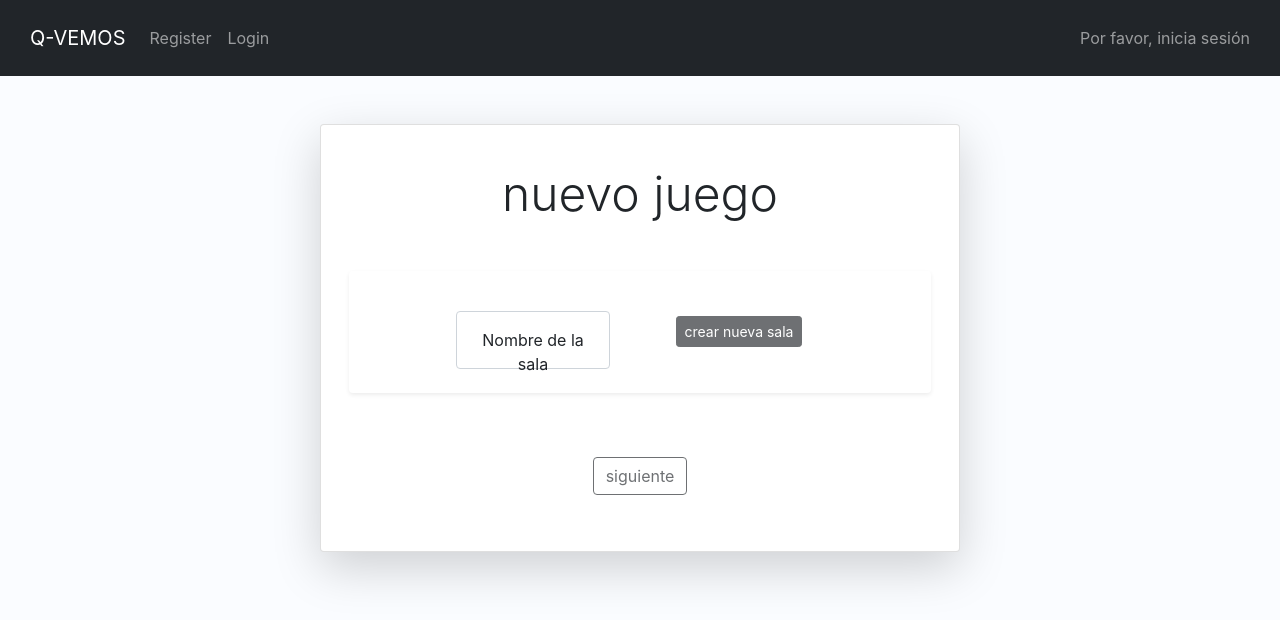
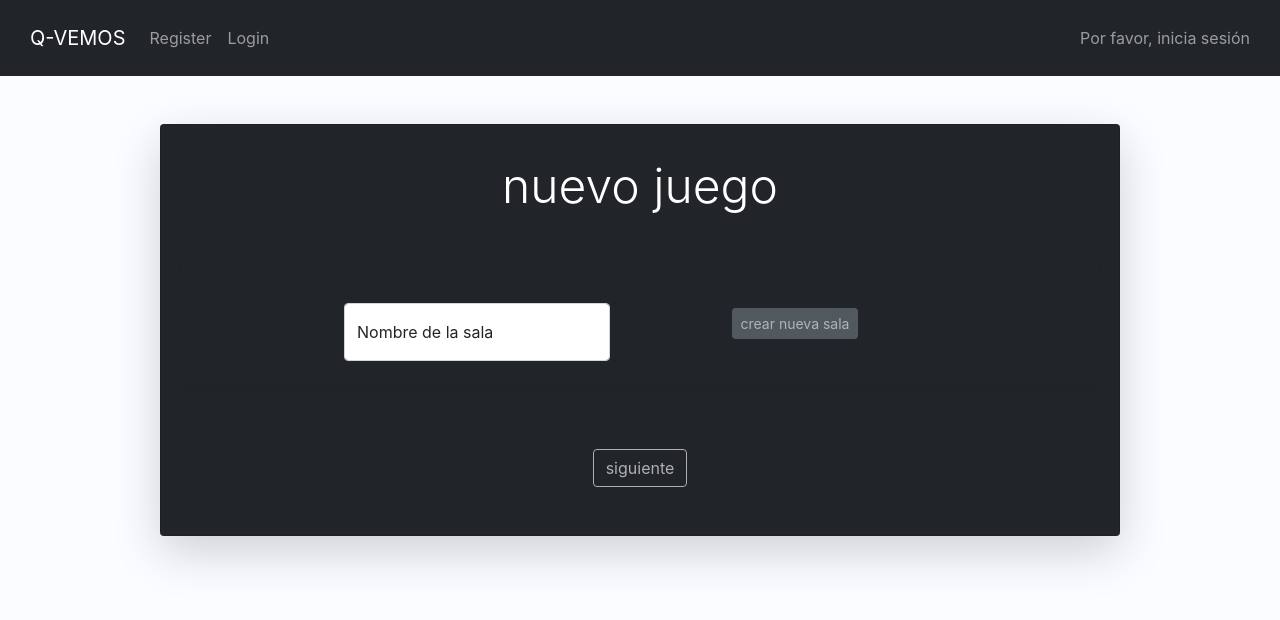
Before and after one commit to josemnaranjo/proyecto_qvemos_2, a React (Create React App) app in the folder Q-VES/client/: page /new-game in a window 1280 px wide. Shown: the top 620 px of the page. Built offline with nearby package versions, Linux system fonts and the light colour scheme.

Commit message:
Diseño paginas de juego blanco y negro

```diff
--- a/Q-VES/client/src/components/NewGameForm.jsx
+++ b/Q-VES/client/src/components/NewGameForm.jsx
@@ -26,14 +26,14 @@ const NewGameForm = (props) => {
 
                             <div className='col-4'>
                                 <div className='form-floating mt-3'>
-                                    <Field id="name" type="text" name="name" className="form-control" placeholder="nombre de la sala" />
+                                    <Field id="name" type="text" name="name" className="form-control text-black" placeholder="nombre de la sala" />
                                     <label htmlFor="name" className='mb-2'>Nombre de la sala</label>
                                     {errors.name && touched.name ? <p>{errors.name}</p> : null}
                                 </div>
                             </div>
 
                             <div className='col-4 m-2 d-flex justify-content-center'>
-                                <button className=' btn btn-dark btn-sm' type="submit" disabled={Object.values(errors).length>0 || Object.values(touched).length===0}>
+                                <button className=' btn btn-secondary btn-sm' type="submit" disabled={Object.values(errors).length>0 || Object.values(touched).length===0}>
                                     crear nueva sala
                                 </button>
                             </div>
--- a/Q-VES/client/src/views/Evaluation.jsx
+++ b/Q-VES/client/src/views/Evaluation.jsx
@@ -33,7 +33,7 @@ const Evaluation = () => {
     return (
         <div>
             <Navbar/>
-            <div className='container w-75 card mt-5 shadow-lg p-3 mb-5 rounded'>
+            <div className='container card text-white bg-dark mt-5 shadow-lg p-3 mb-5 rounded'>
                 <div>
                     <h1 className='display-5'> ¿Qué te pareció {winnerTitle ? <>{winnerTitle}</>: null}?</h1>
                     <EvaluationForm id={winnerId} onSubmitProp ={addScoreFromService}/>
--- a/Q-VES/client/src/views/NewGame.jsx
+++ b/Q-VES/client/src/views/NewGame.jsx
@@ -29,11 +29,11 @@ const NewGame = () => {
     return (
         <div>
             <Navbar/>
-            <div className='container card w-50 mt-5 shadow-lg p-4 mb-5 rounded'>
+            <div className='container card w-75 bg-dark mt-5 shadow-lg p-3 mb-5 rounded'>
                 <div className='card-body'>
-                    <h1 className='display-5'>nuevo juego</h1>
+                    <h1 className='display-5 text-white'>nuevo juego</h1>
                     <NewGameForm onSubmitProp={createNewGameFromService} />
-                    <button className='btn btn-outline-dark m-3' disabled={nextPhase} onClick={goToRecommendations}>siguiente</button>
+                    <button className='btn btn-outline-light m-3' disabled={nextPhase} onClick={goToRecommendations}>siguiente</button>
                 </div>
             </div>
         </div>
--- a/Q-VES/client/src/views/ThreeFinalists.jsx
+++ b/Q-VES/client/src/views/ThreeFinalists.jsx
@@ -41,7 +41,7 @@ const ThreeFinalists = () => {
     return (
         <div>
             <Navbar />
-            <div className='container card mt-5 w-25 shadow-lg p-3 mb-5 rounded'>
+            <div className='container card w-75 text-white bg-dark mt-5 shadow-lg p-3 mb-5 rounded'>
                 <div className='card-body'>
                     <h1 className='display-5'>finalistas</h1>
                     <ul className='list-group list-group-flush mt-4'>
@@ -52,7 +52,7 @@ const ThreeFinalists = () => {
                             </li>
                         ))}
                     </ul>
-                    {nextPhase ? <button className='btn btn-outline-dark m-3' onClick={toWinnerPage}>Ver ganador</button>: null}
+                    {nextPhase ? <button className='btn btn-outline-light m-3' onClick={toWinnerPage}>Ver ganador</button>: null}
                 </div>
             </div>
         </div>
--- a/Q-VES/client/src/views/Winner.jsx
+++ b/Q-VES/client/src/views/Winner.jsx
@@ -32,12 +32,12 @@ const Winner = () => {
     return (
         <div>
             <Navbar />
-            <div className='container card w-50 text-white bg-dark mt-5 shadow-lg p-3 mb-5 rounded'>
+            <div className='container card mt-5 shadow-lg p-3 mb-5 rounded'>
                 <h1>¡La película ganadora es!</h1>
                 {winnerTitle ?
                 <div className='container card-body rounded'>
                         <h1 className='display-4'>{winnerTitle}</h1>
-                        <button className='btn btn-outline-light m-3' onClick={toEvaluation}>colocar nota</button>
+                        <button className='btn btn-outline-dark m-3' onClick={toEvaluation}>colocar nota</button>
                 </div> : null}
             </div>
 
```
